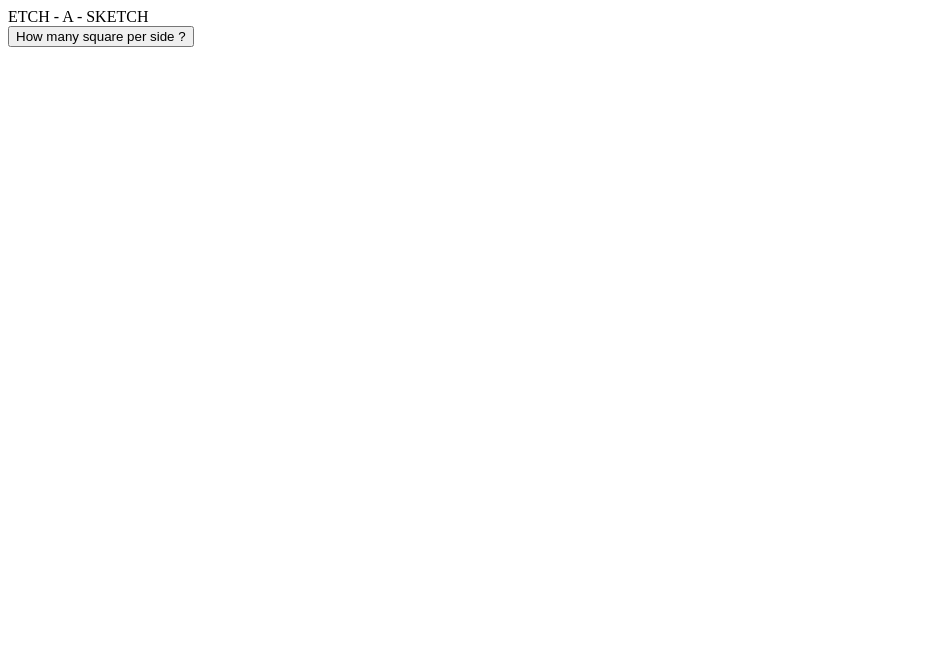
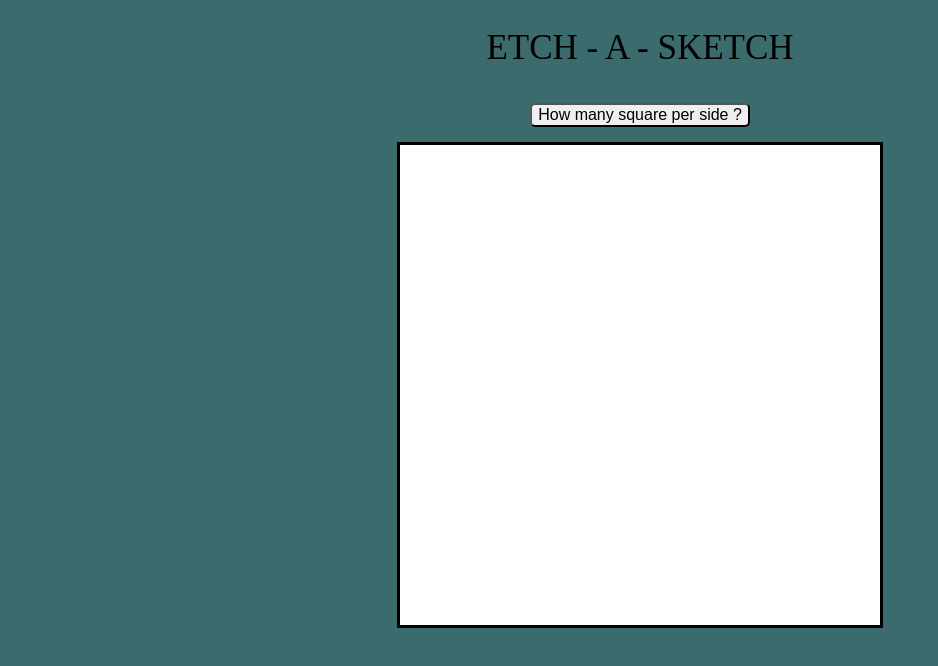
Before and after one commit to Noceolo/etch-a-Sketch-TOP, a plain HTML site: page index.html in a window 1280 px wide. Shown: the whole page, without its empty margins (0-938 px from the left). Drawn offline with Linux system fonts and the light colour scheme.

Commit message:
Added general style and flexbox

```diff
--- a/stylesheet.css
+++ b/stylesheet.css
@@ -1,15 +1,37 @@
+body {
+    background-color: rgb(60, 107, 110);
+}
+
+#main {
+    display: flex;
+    flex-direction: column;
+    align-items: center;
+
+
+}
+
 #container {
     display: flex;
+    flex-direction: row;
+    flex-wrap: wrap;
+    border: solid ;
+    width: 480px;
+    height: 480px;
 
-    flex-wrap: wrap;
-    width: 960px;
-    height: 960px;
 }
 
 .grid {
     box-sizing: border-box;
 
+}
 
+#title {
+    padding: 20px;
+    font-size: 35px;
+}
 
-
+#sizeSelect {
+    margin: 15px;
+    font-size: 16px;
+    border-radius: 5px;
 }
```
